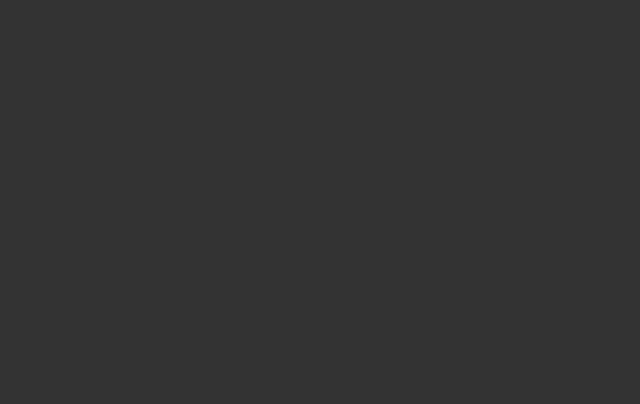
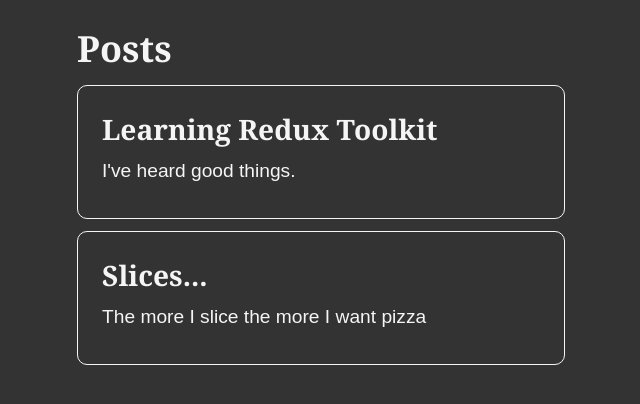
Before and after one commit to floydcoder/Redux-Create-Simple-Post, a React (Create React App) app: page / in a window 1280 px wide. Shown: the top 404 px of the page, without its empty margins (313-953 px from the left). Built offline with nearby package versions, Linux system fonts and the light colour scheme.

Commit message:
add posts

```diff
--- a/src/App.js
+++ b/src/App.js
@@ -1,8 +1,8 @@
-
+import PostList from './features/posts/PostList';
 function App() {
   return (
-    <main className="App">
-
+    <main className='App'>
+      <PostList />
     </main>
   );
 }
--- a/src/app/store.js
+++ b/src/app/store.js
@@ -1,8 +1,8 @@
-import { configureStore } from "@reduxjs/toolkit";
-
+import { configureStore } from '@reduxjs/toolkit';
+import postsReducer from '../features/posts/postSlice';
 
 export const store = configureStore({
-    reducer: {
-
-    }
-})
+  reducer: {
+    posts: postsReducer,
+  },
+});
--- /dev/null
+++ b/src/features/posts/PostList.js
@@ -0,0 +1,31 @@
+import { useSelector } from 'react-redux';
+import { selectAllPosts } from './postSlice';
+
+const PostList = () => {
+  /*
+  the posts state is being retrieve from the postSlice 'name' key, which now is globally available through the store provider
+   */
+  const posts = useSelector(selectAllPosts);
+
+  /*
+  posts is an array of objects, hence why we use map(). Return a jsx that represent each post.
+   */
+  const renderPosts = posts.map((post) => (
+    <article key={post.id}>
+      <h3>{post.title}</h3>
+      <p>{post.content.substring(0, 100)}</p>
+    </article>
+  ));
+
+  /*
+  Return the JSX representing all the Posts
+  */
+  return (
+    <section>
+      <h2>Posts</h2>
+      {renderPosts}
+    </section>
+  );
+};
+
+export default PostList;
--- /dev/null
+++ b/src/features/posts/postSlice.js
@@ -0,0 +1,30 @@
+import { createSlice } from '@reduxjs/toolkit';
+
+/*
+  initialization of 'posts' state
+ */
+const initialState = [
+  {
+    id: '1',
+    title: 'Learning Redux Toolkit',
+    content: "I've heard good things.",
+  },
+  {
+    id: '2',
+    title: 'Slices...',
+    content: 'The more I slice the more I want pizza',
+  },
+];
+
+/*
+  posts is an array of objects
+ */
+const postSlice = createSlice({
+  name: 'posts',
+  initialState,
+  reducers: {},
+});
+
+export const selectAllPosts = (state) => state.posts;
+
+export default postSlice.reducer;
```
